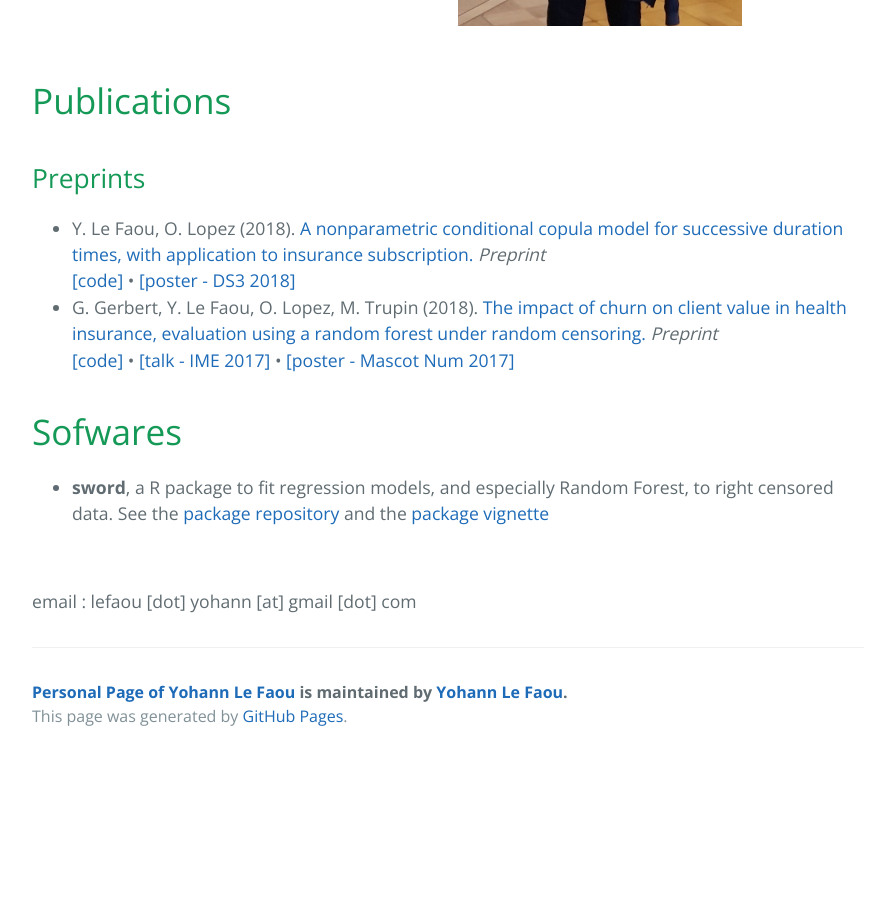
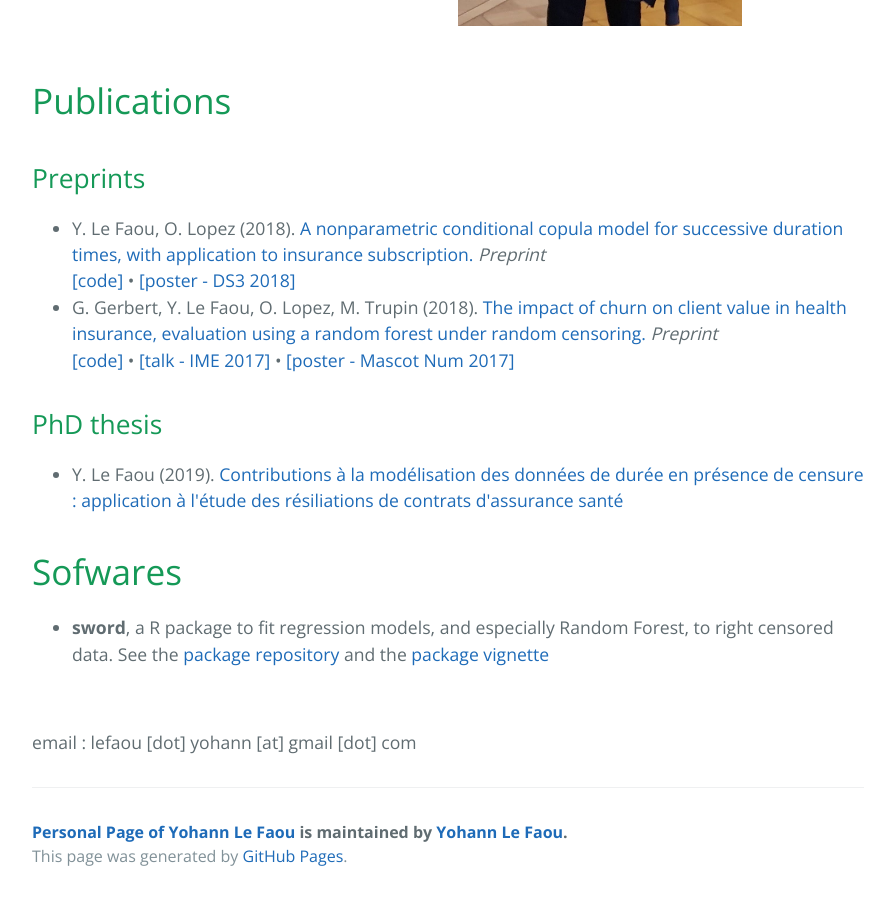
Before and after one commit to YohannLeFaou/YohannLeFaou.github.io, a Jekyll site: the page built from index.html, in a window 1280 px wide and 900 px high, scrolled down 800 px. Shown: the whole window, without its empty margins (192-1086 px from the left). Built offline with Jekyll 4.4.1, drawn with Linux system fonts in a browser that asks for light colours; the list of posts is cut into pages by our own code; before the commit the page ends 1560 px from its top, so only the background shows below that.

Commit message:
add phd thesis

```diff
--- a/index.html
+++ b/index.html
@@ -86,6 +86,12 @@ title: {{Personal Page of Yohann Le Faou}}
           </li>
       </ul>
 
+      <h2>PhD thesis</h2>
+      <ul>
+          <li>Y. Le Faou (2019). <a href="/publications/2019-phd-thesis/manuscrit_these_Yohann_Le_Faou.pdf">Contributions à la modélisation des données de durée en présence de censure : application à l'étude des résiliations de contrats d'assurance santé</a>
+          </li>
+      </ul>
+
       <script>/*
       <h2>Accepted/Published Papers</h2> à compléter par la suite...
       <h2>Academic Publications</h2>
```
Also changed, not shown: 1 other file.
